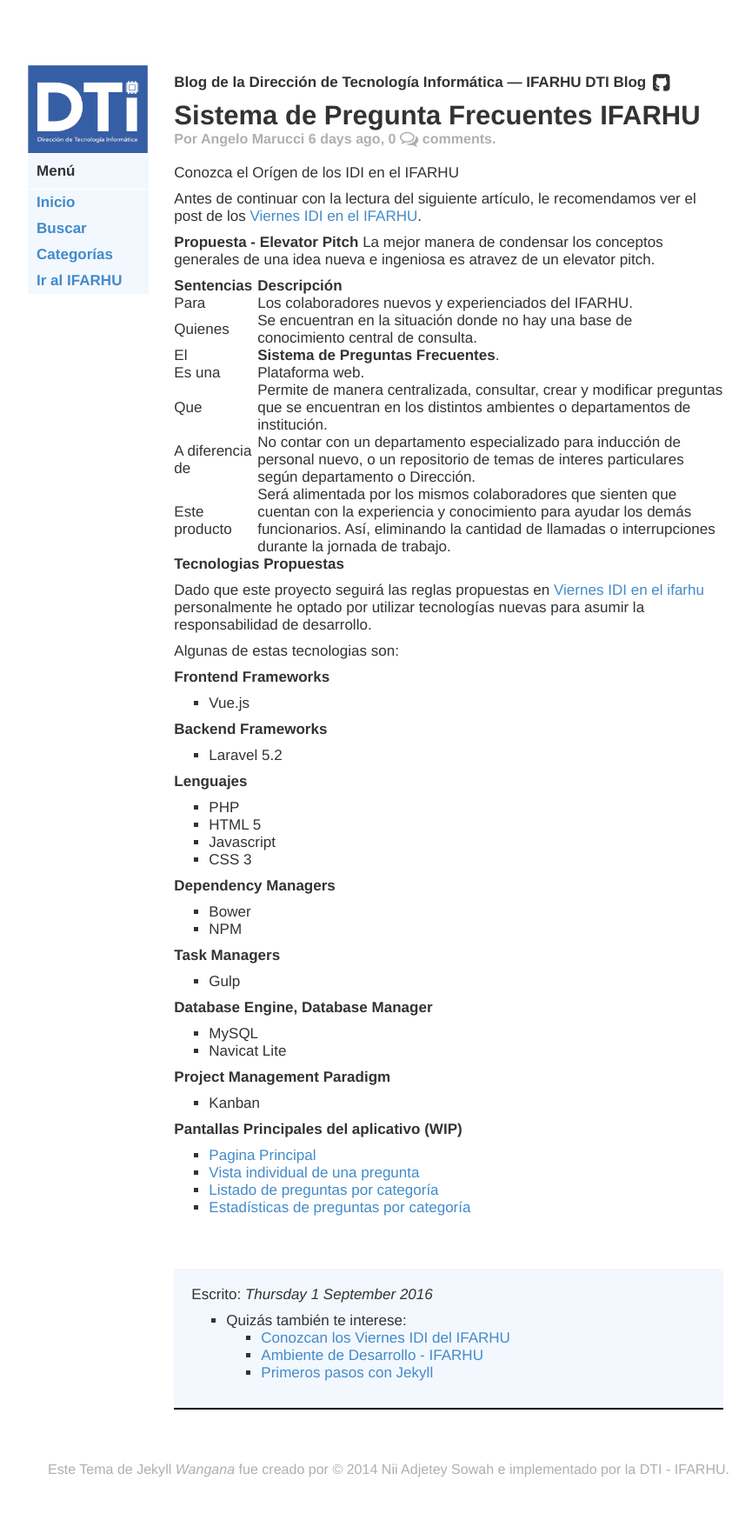
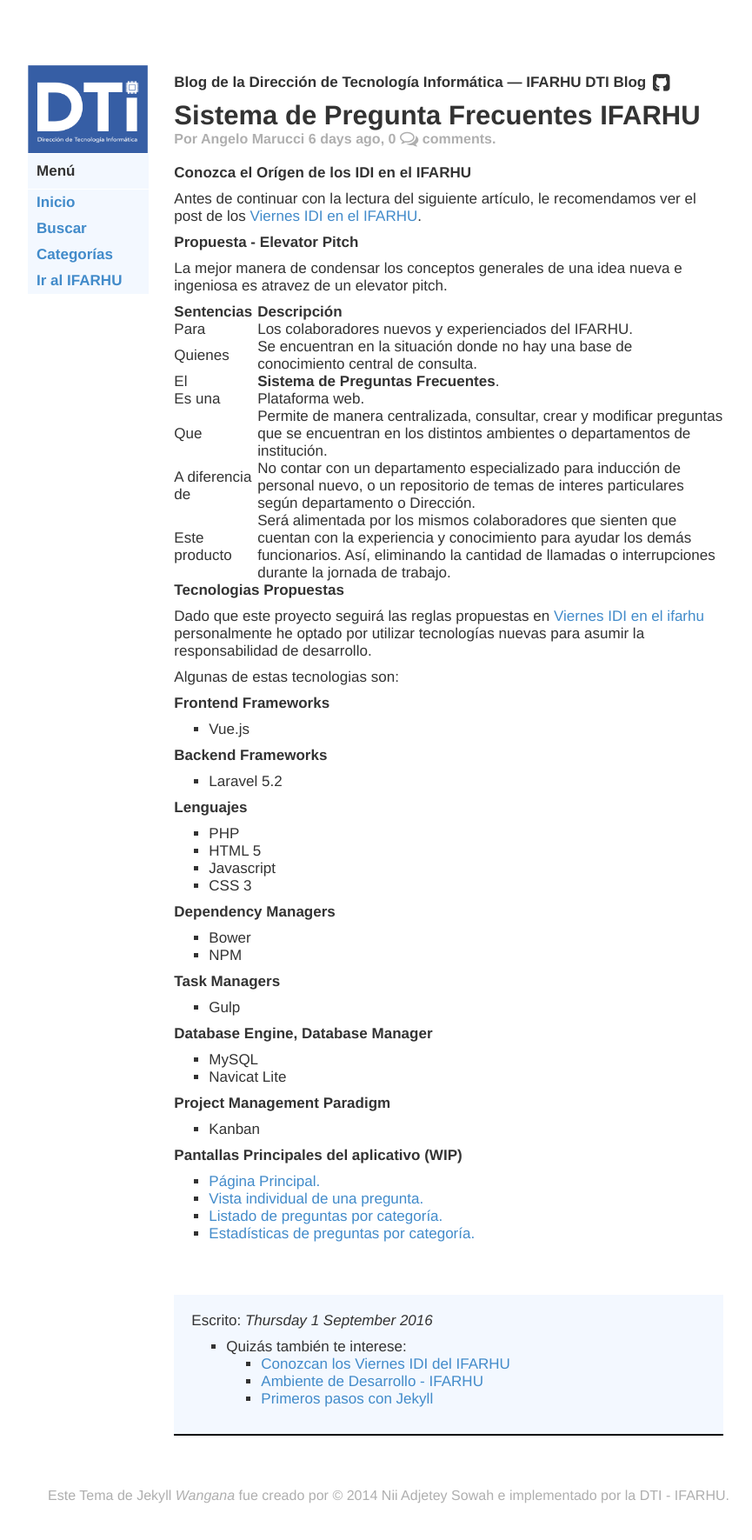
Before and after one commit to IFARHU/ifarhu.github.io, a Jekyll site: the page built from _posts/Innovacion/2016-09-01-proyecto-idi-pregunta-frecuentes.md, in a window 1280 px wide. Shown: the whole page at 87% size, without its empty margins (193-1058 px from the left). Built offline with Jekyll 4.4.1, drawn with Linux system fonts in a browser that asks for light colours; some web fonts are replaced; comment, search, counter and statistics services are not loaded; before the commit the page ends 1741 px from its top, so only the background shows below that.

Commit message:
IB - Agregando target blank para los enlaces y otros ajustes

```diff
--- a/_posts/Innovacion/2016-09-01-proyecto-idi-pregunta-frecuentes.md
+++ b/_posts/Innovacion/2016-09-01-proyecto-idi-pregunta-frecuentes.md
@@ -8,11 +8,12 @@ category: Innovacion
 author: angelo
 ---
 
-Conozca el Orígen de los IDI en el IFARHU
+**Conozca el Orígen de los IDI en el IFARHU**
 
 Antes de continuar con la lectura del siguiente artículo, le recomendamos ver el post de los [Viernes IDI en el IFARHU]({% post_url 2016-09-02-viernes-idi %}).
 
 **Propuesta - Elevator Pitch**
+
 La mejor manera de condensar los conceptos generales de una idea nueva e ingeniosa es atravez de un elevator pitch.
 
 | Sentencias | Descripción |
@@ -66,7 +67,7 @@ Algunas de estas tecnologias son:
 
 **Pantallas Principales del aplicativo (WIP)**
 
- - [Pagina Principal]({{site.url}}/assets/images/innovacion/index.png){:target="_blank"}
- - [Vista individual de una pregunta]({{site.url}}/assets/images/innovacion/post-single.png){:target="_blank"}
- - [Listado de preguntas por categoría]({{site.url}}/assets/images/innovacion/archive-categorias.png){:target="_blank"}
- - [Estadísticas de preguntas por categoría]({{site.url}}/assets/images/innovacion/categorias-index.png){:target="_blank"}
+ - <a href="{{site.url}}/assets/images/innovacion/index.png" target="_blank">Página Principal.</a>
+ - <a href="{{site.url}}/assets/images/innovacion/post-single.png" target="_blank">Vista individual de una pregunta.</a>
+ - <a href="{{site.url}}/assets/images/innovacion/archive-categorias.png" target="_blank">Listado de preguntas por categoría.</a>
+ - <a href="{{site.url}}/assets/images/innovacion/categorias-index.png" target="_blank">Estadísticas de preguntas por categoría.</a>
```
